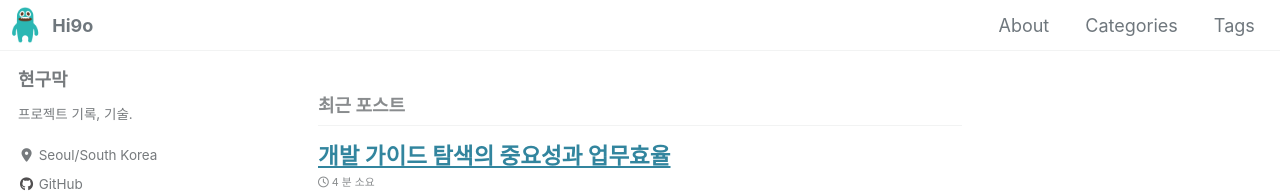
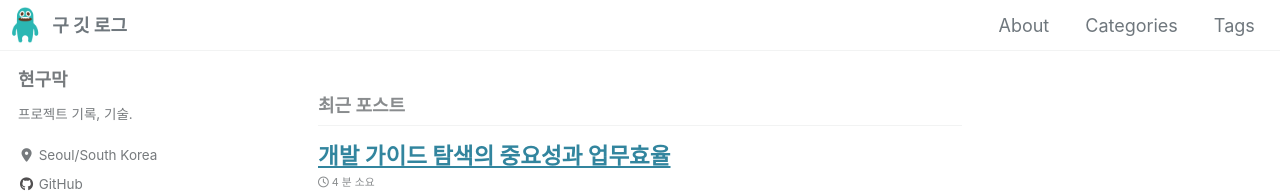
Before and after one commit to Hyeon9mak/Hyeon9mak.github.io, a Jekyll site: the page built from index.html, in a window 1280 px wide and 900 px high. Shown: the top 196 px of the window. Built offline with Jekyll 4.4.1, drawn with Linux system fonts in a browser that asks for light colours; cached includes are drawn as plain includes; nearby versions of some CDN libraries; the list of posts is cut into pages by our own code.

Commit message:
Update _config.yml

```diff
--- a/_config.yml
+++ b/_config.yml
@@ -16,7 +16,7 @@ minimal_mistakes_skin    : "default" # "air", "aqua", "contrast", "dark", "dirt"
 
 # Site Settings
 locale                   : "ko-KR"
-title                    : "Hi9o"
+title                    : "구 깃 로그"
 title_separator          : "-"
 subtitle                 : # site tagline that appears below site title in masthead
 name                     : "현구막"
```
